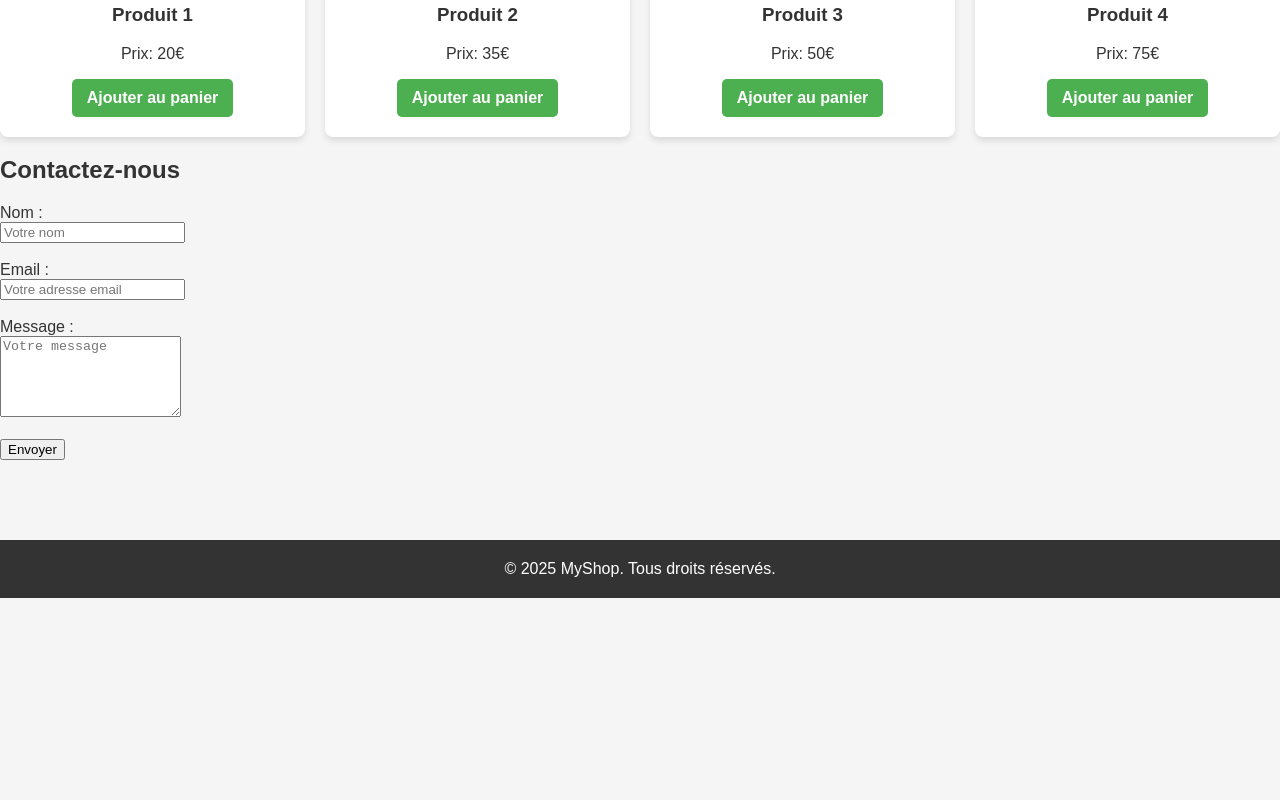
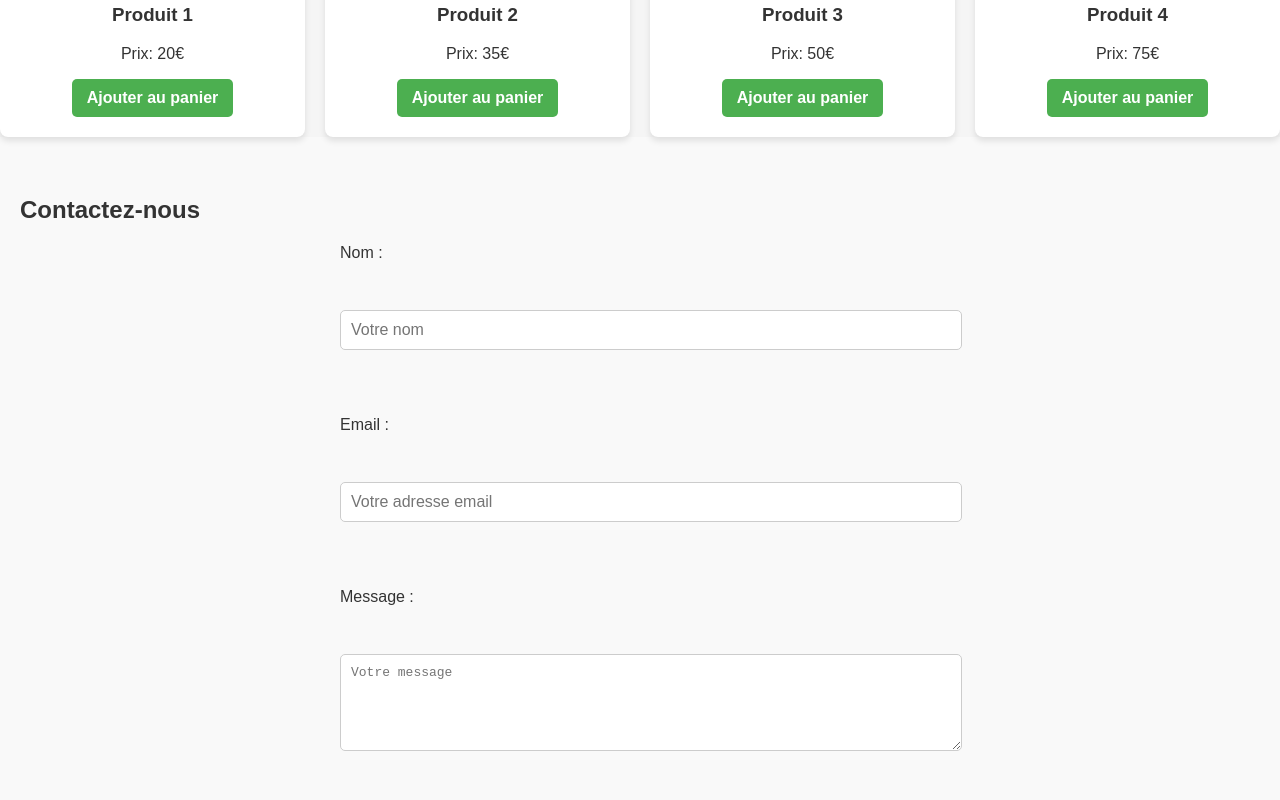
Before and after one commit to tom-lx5/E-Commerce, a plain HTML site: page index.html in a window 1280 px wide. Shown: the part 660-1460 px from the top of the page. Before the commit the page ends 1258 px from the top, so only its background shows below. Drawn offline with Linux system fonts and the light colour scheme.

Commit message:
Update style.css

```diff
--- a/style.css
+++ b/style.css
@@ -14,7 +14,7 @@ body {
     margin: 0 auto;
 }
 
-/* Header */
+/* En-tête */
 .header {
     background: linear-gradient(90deg, #4caf50, #2c7be5);
     color: #fff;
@@ -65,7 +65,7 @@ body {
     font-weight: bold;
 }
 
-/* Navbar */
+/* Barre de navigation */
 .navbar {
     background-color: #333;
     padding: 10px 0;
@@ -169,7 +169,46 @@ body {
     background-color: #45a049;
 }
 
-/* Footer */
+/* Section Contact */
+.contact {
+    padding: 40px 20px;
+    background-color: #f9f9f9;
+}
+
+.contact form {
+    max-width: 600px;
+    margin: 0 auto;
+    display: flex;
+    flex-direction: column;
+    gap: 15px;
+}
+
+.contact form input,
+.contact form textarea {
+    width: 100%;
+    padding: 10px;
+    border: 1px solid #ccc;
+    border-radius: 5px;
+    font-size: 1em;
+}
+
+.contact form button {
+    padding: 10px 15px;
+    background-color: #4caf50;
+    color: #fff;
+    border: none;
+    border-radius: 5px;
+    cursor: pointer;
+    font-size: 1em;
+    font-weight: bold;
+    transition: background-color 0.3s;
+}
+
+.contact form button:hover {
+    background-color: #45a049;
+}
+
+/* Pied de page */
 .footer {
     background-color: #333;
     color: #fff;
```
